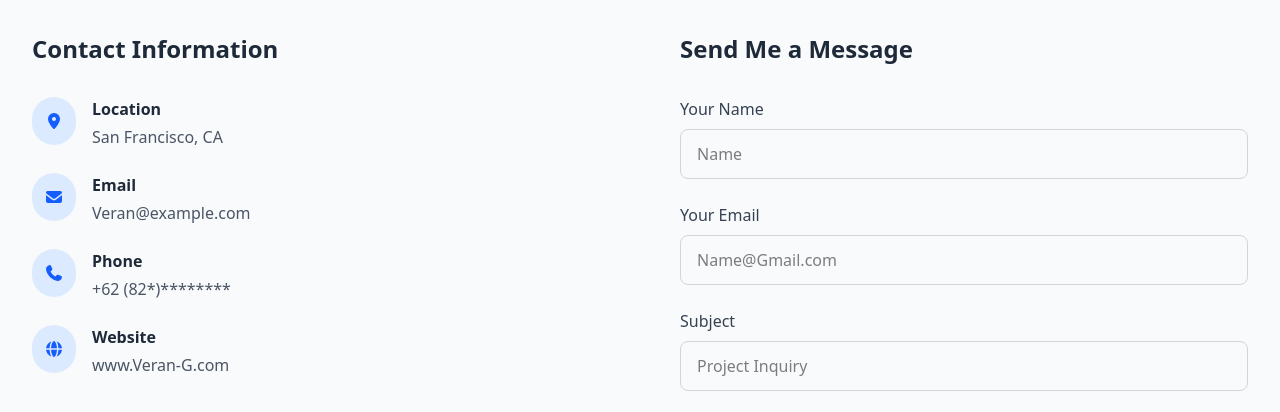
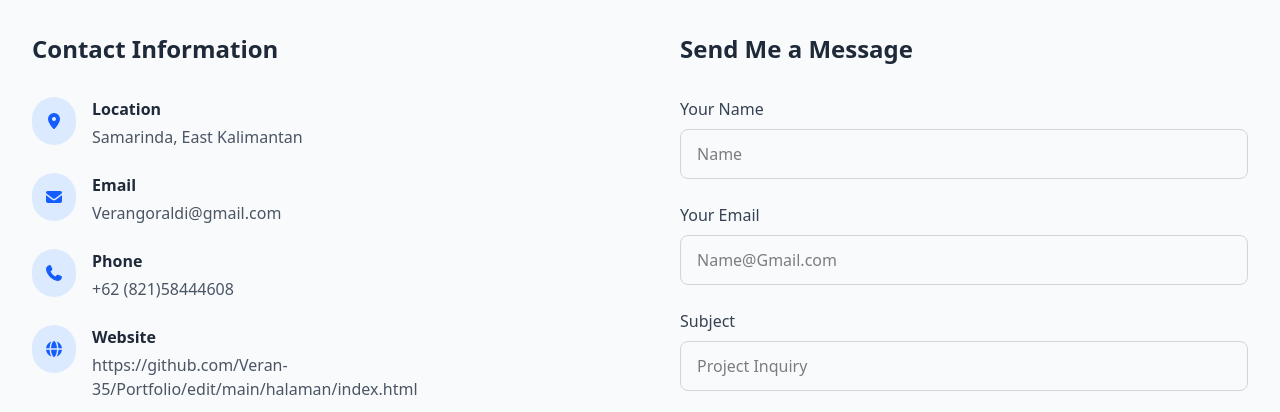
Before and after one commit to Veran-35/Portfolio, a website: page halaman/index.html in a window 1280 px wide. Shown: the part 3900-4312 px from the top of the page. Drawn offline with nearby package versions, Linux system fonts and the light colour scheme.

Commit message:
Update contact information in index.html

```diff
--- a/halaman/index.html
+++ b/halaman/index.html
@@ -306,7 +306,7 @@
               </div>
               <div>
                 <h4 class="font-bold text-gray-800 mb-1">Location</h4>
-                <p class="text-gray-600">San Francisco, CA</p>
+                <p class="text-gray-600">Samarinda, East Kalimantan</p>
               </div>
             </div>
             <div class="flex items-start">
@@ -315,7 +315,7 @@
               </div>
               <div>
                 <h4 class="font-bold text-gray-800 mb-1">Email</h4>
-                <p class="text-gray-600">Veran@example.com</p>
+                <p class="text-gray-600">Verangoraldi@gmail.com</p>
               </div>
             </div>
             <div class="flex items-start">
@@ -324,7 +324,7 @@
               </div>
               <div>
                 <h4 class="font-bold text-gray-800 mb-1">Phone</h4>
-                <p class="text-gray-600">+62 (82*)********</p>
+                <p class="text-gray-600">+62 (821)58444608</p>
               </div>
             </div>
             <div class="flex items-start">
@@ -333,7 +333,7 @@
               </div>
               <div>
                 <h4 class="font-bold text-gray-800 mb-1">Website</h4>
-                <p class="text-gray-600">www.Veran-G.com</p>
+                <p class="text-gray-600">https://github.com/Veran-35/Portfolio/edit/main/halaman/index.html</p>
               </div>
             </div>
           </div>
```
